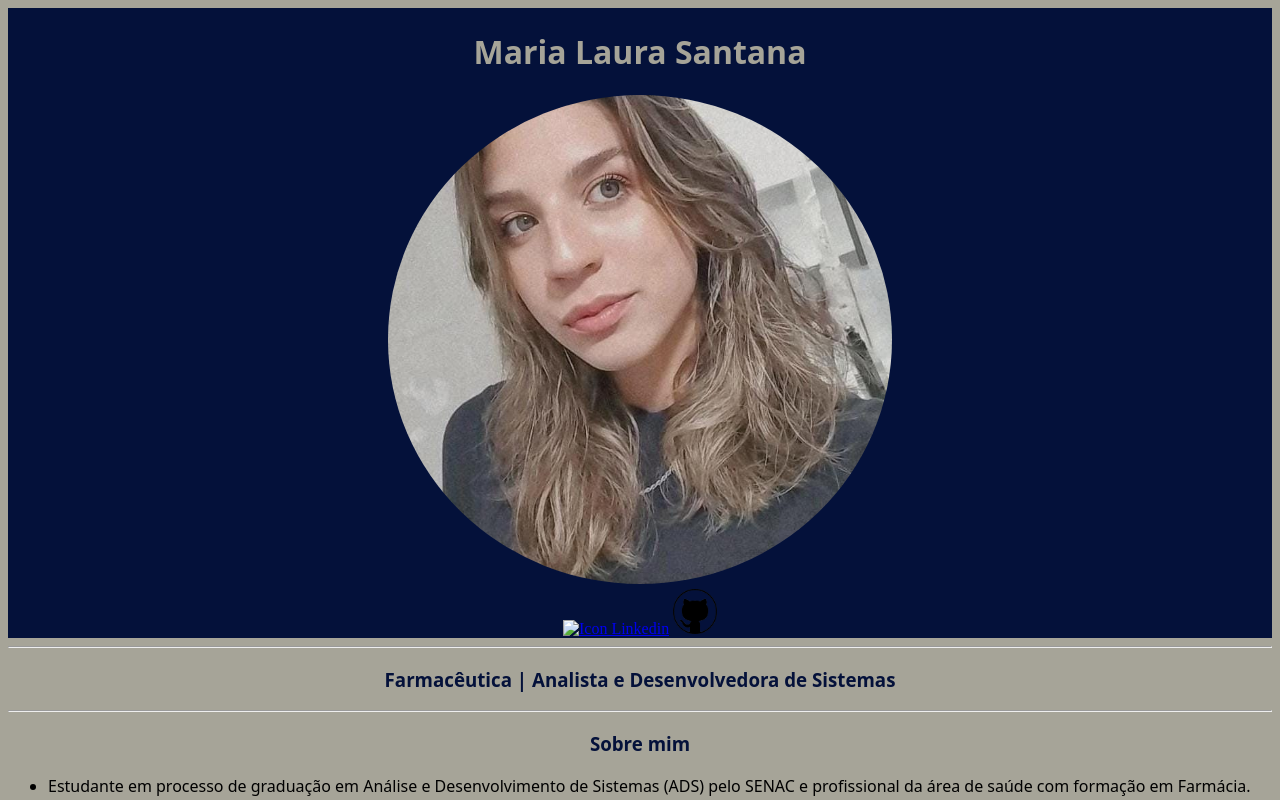
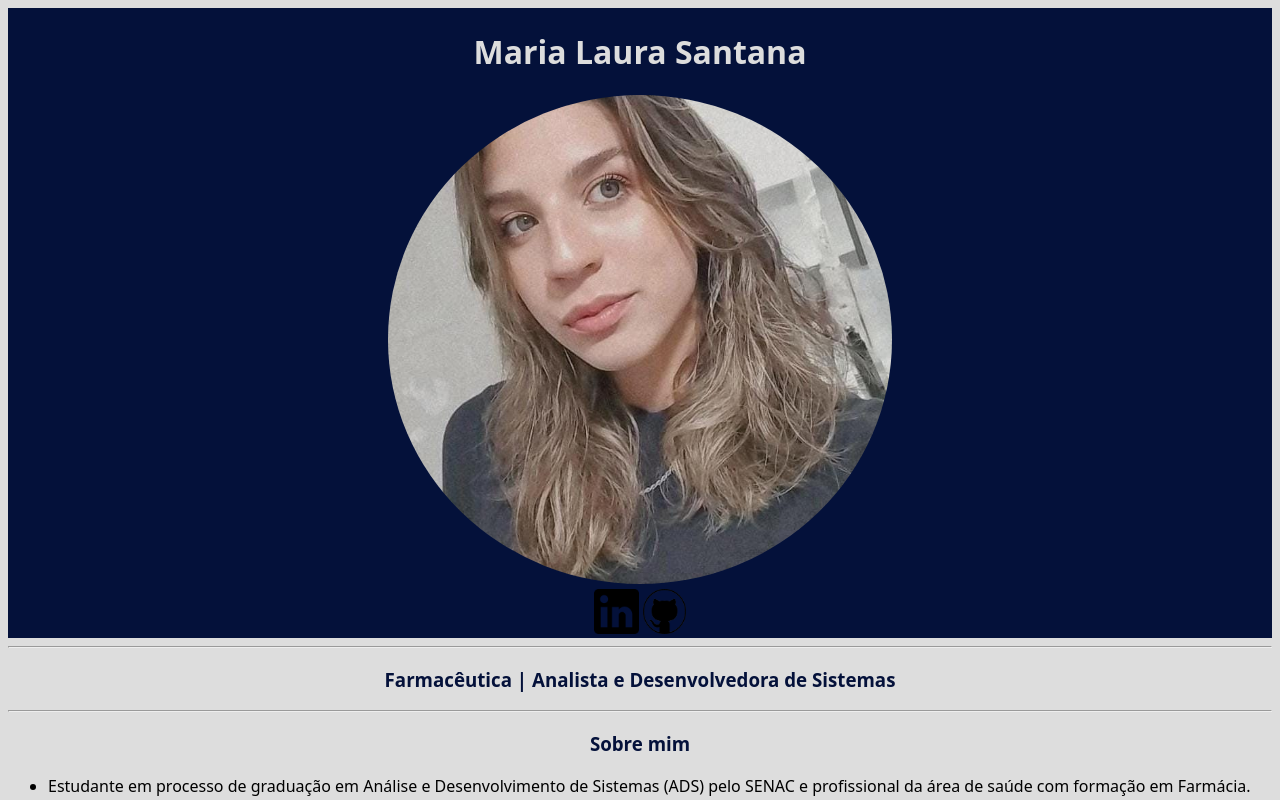
Before and after one commit to MLaura963/Curriculo.html, a plain HTML site: page Curriculo/index.html in a window 1280 px wide. Shown: the top 800 px of the page. Drawn offline with Linux system fonts and the light colour scheme.

Commit message:
Add files via upload

```diff
--- a/Curriculo/index.html
+++ b/Curriculo/index.html
@@ -20,7 +20,7 @@
 
     <div class="icone1">
 
-        <a href="http://www.linkedin.com/in/maria-laura-santana-27ba2b2a3" target="_blank"><img src="imagens/linkedin2.png" height="45px" alt="Icon Linkedin" title="Linkedin"></a>
+        <a href="http://www.linkedin.com/in/maria-laura-santana-27ba2b2a3" target="_blank"><img src="imagens/linkedin.png" height="45px" alt="Icon Linkedin" title="Linkedin"></a>
 
         <a href="https://github.com/MLaura963" target="_blank"><img src="imagens/github.png" height="45px" alt="Icon Linkedin" title="Github"></a>
 
--- a/Curriculo/style.css
+++ b/Curriculo/style.css
@@ -11,12 +11,12 @@
 }
 
 body {
-    background-color: #A6A498;
+    background-color: #dddddd;
 }
 
 h1 {
     text-align: center;
-    color: #A6A498;
+    color: #dddddd;
     font-family: system-ui, -apple-system, BlinkMacSystemFont, 'Segoe UI', Roboto, Oxygen, Ubuntu, Cantarell, 'Open Sans', 'Helvetica Neue', sans-serif;
   }
 
```
